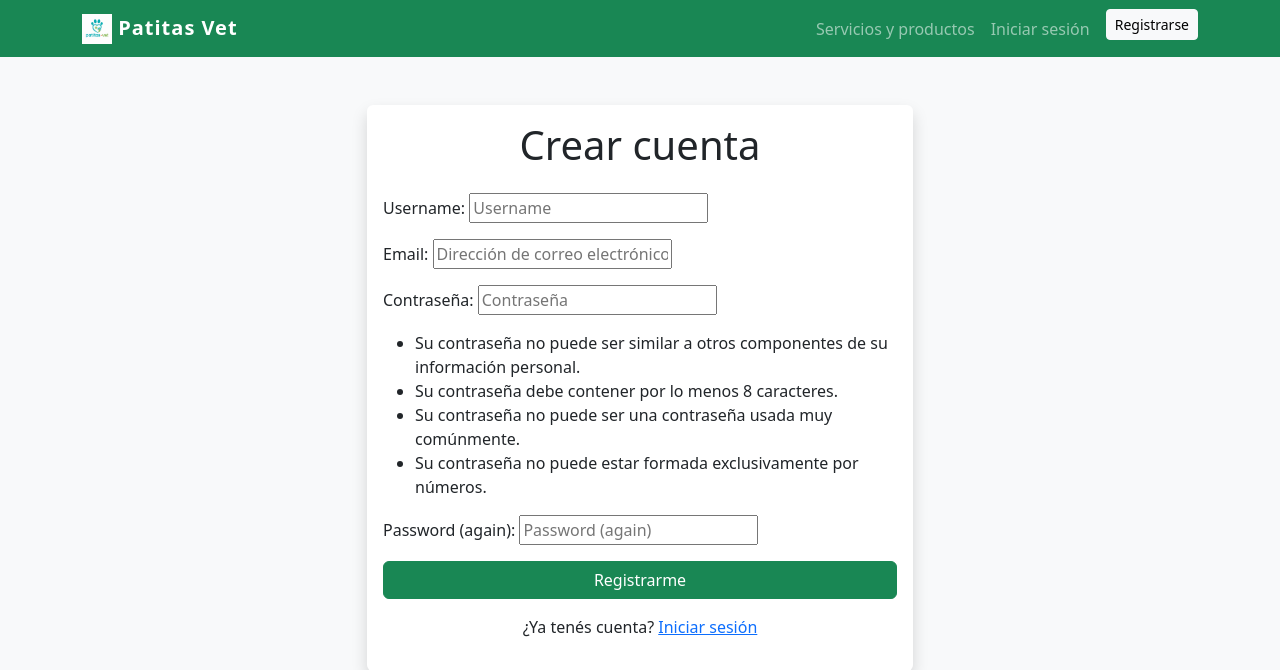
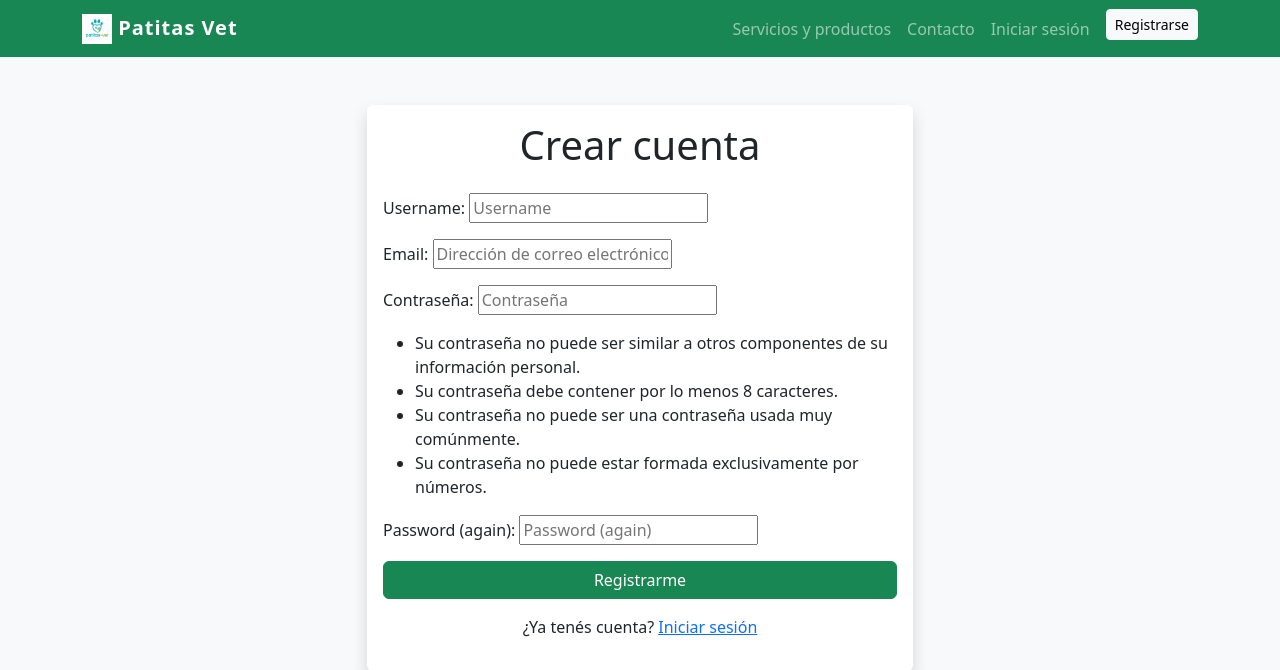
Before and after one commit to julitaiter/Patitas-Vet, a Django app: page /accounts/signup/ in a window 1280 px wide. Shown: the top 670 px of the page. Run offline with Django 5.2, Linux system fonts and the light colour scheme.

Commit message:
Agregar enlace de navegación a la sección de contacto en base.html

```diff
--- a/templates/base.html
+++ b/templates/base.html
@@ -35,6 +35,9 @@
                 <ul class="navbar-nav ms-auto">
                     <li class="nav-item">
                         <a class="nav-link" href="{% url 'servicios' %}">Servicios y productos</a>
+                    </li>
+                    <li class="nav-item">
+                        <a class="nav-link" href="{% url 'contacto:index' %}">Contacto</a>
                     </li>
 
                     {% if user.is_authenticated %}
```
